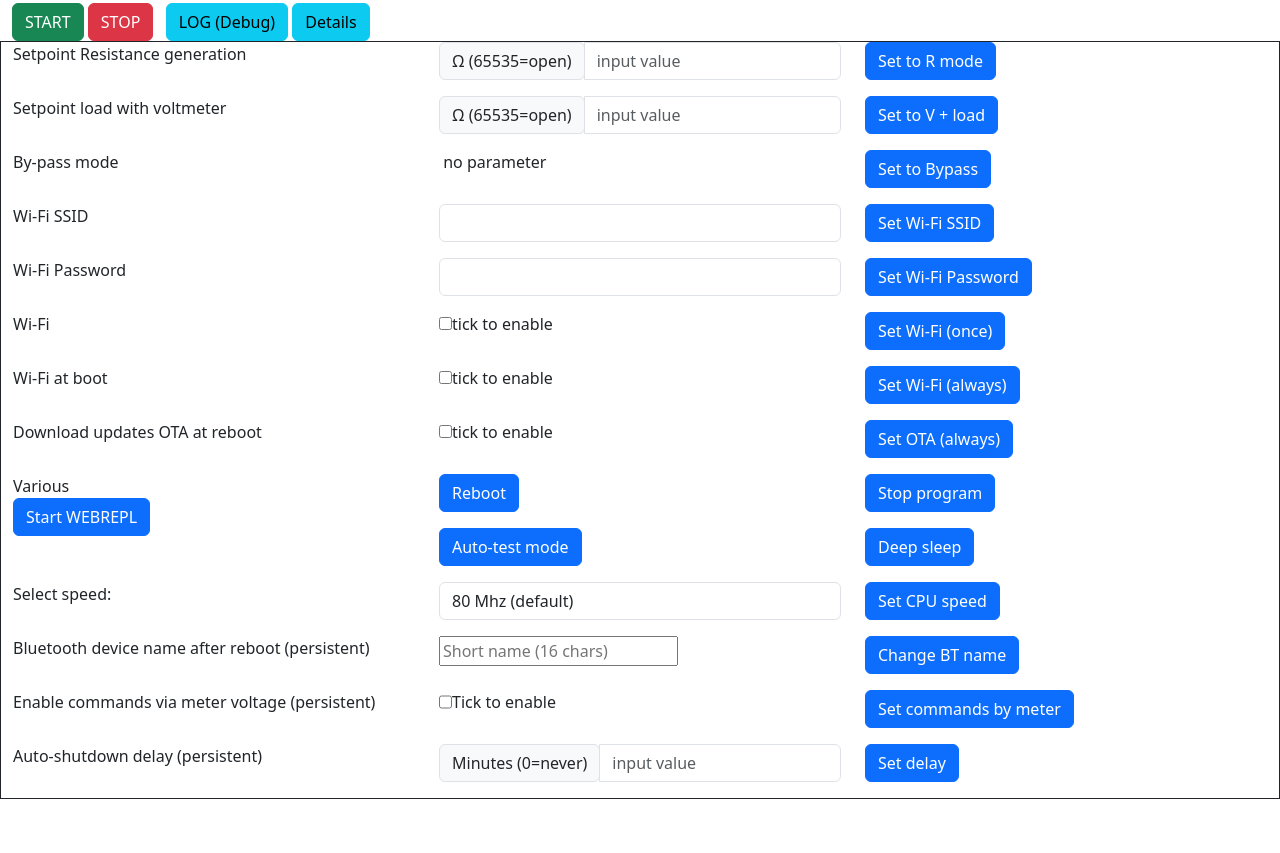
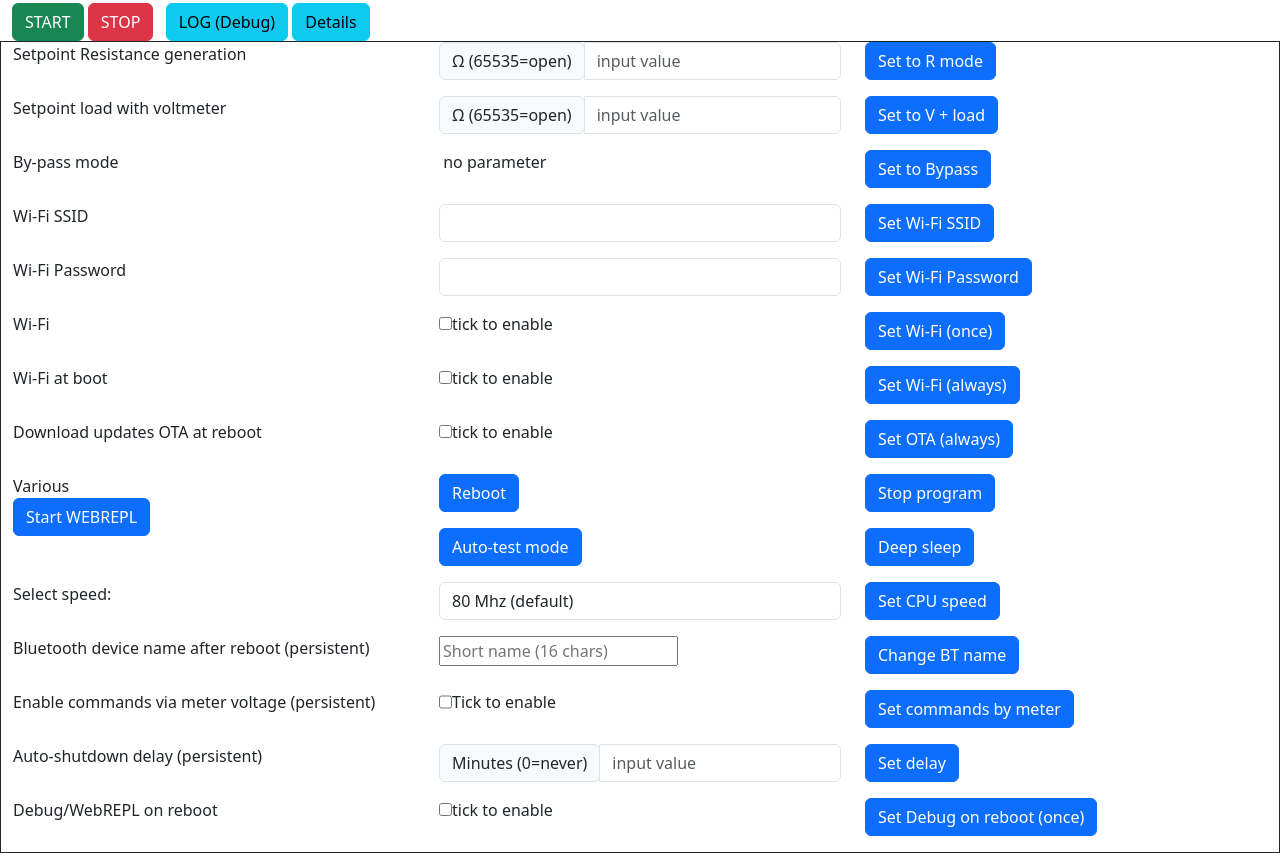
Before and after one commit to schneiderelectricsystemsitaly/IOTestingBoard, a website: page docs/iotesting.html in a window 1280 px wide. Shown: the part 362-1215 px from the top of the page. Before the commit the page ends 1161 px from the top, so only its background shows below. Drawn offline with nearby package versions, Linux system fonts and the light colour scheme.

Commit message:
webpackage 0.0.8
web package update

```diff
--- a/docs/iotesting.html
+++ b/docs/iotesting.html
@@ -366,6 +366,21 @@
                 <br />
             </div>
         </div>
+        <div class="row">
+            <div class="col">
+                Debug/WebREPL on reboot
+            </div>
+            <div class="col">
+                <div class="checkbox">
+                    <label><input id="en_debug" type="checkbox" value="">tick to enable</label>
+                </div>
+            </div>
+            <div class="col">
+                <div class="input-group mb-3">
+                    <button id="btnDebug" class="btn btn-primary">Set Debug on reboot (once)</button>
+                </div>
+            </div>
+        </div>
     </div>
 
     <script language="javascript">
@@ -565,6 +580,10 @@
         bindButton("btnREPL", () => IOTestingBT.Command.CreateNoSP(
             IOTestingBT.CommandType.COMMAND_ENABLE_WEBREPL))
 
+        bindButton("btnDebug", function () {
+            return IOTestingBT.Command.CreateOneSP(IOTestingBT.CommandType.COMMAND_DEBUG_MODE,
+                document.getElementById("en_debug").checked)
+        })
     </script>
 </body>
 
--- a/docs/package.json
+++ b/docs/package.json
@@ -1,6 +1,6 @@
 {
   "name": "bt-iotester",
-  "version": "0.0.6",
+  "version": "0.0.8",
   "description": "A browser-friendly Javascript API for the IOTester custom board, using web bluetooth.",
   "main": "js/meterApi.js",
   "keywords": [
--- a/docs/ts/constants.ts
+++ b/docs/ts/constants.ts
@@ -31,7 +31,8 @@ export const CommandType = {
   COMMAND_CONFIGURE_METER_COMM: 0x20,
   COMMAND_SET_BLUETOOTH_NAME: 0x21,
   COMMAND_REFRESH: 0x22,
-  COMMAND_CLEAR_FLAGS: 0x23
+  COMMAND_CLEAR_FLAGS: 0x23,
+  COMMAND_DEBUG_MODE: 0x24
 }
 
 export const BoardMode = {
```
Also changed, not shown: docs/dist/bt-iotesting.js, docs/dist/bt-iotesting.min.js, 1 other file.
